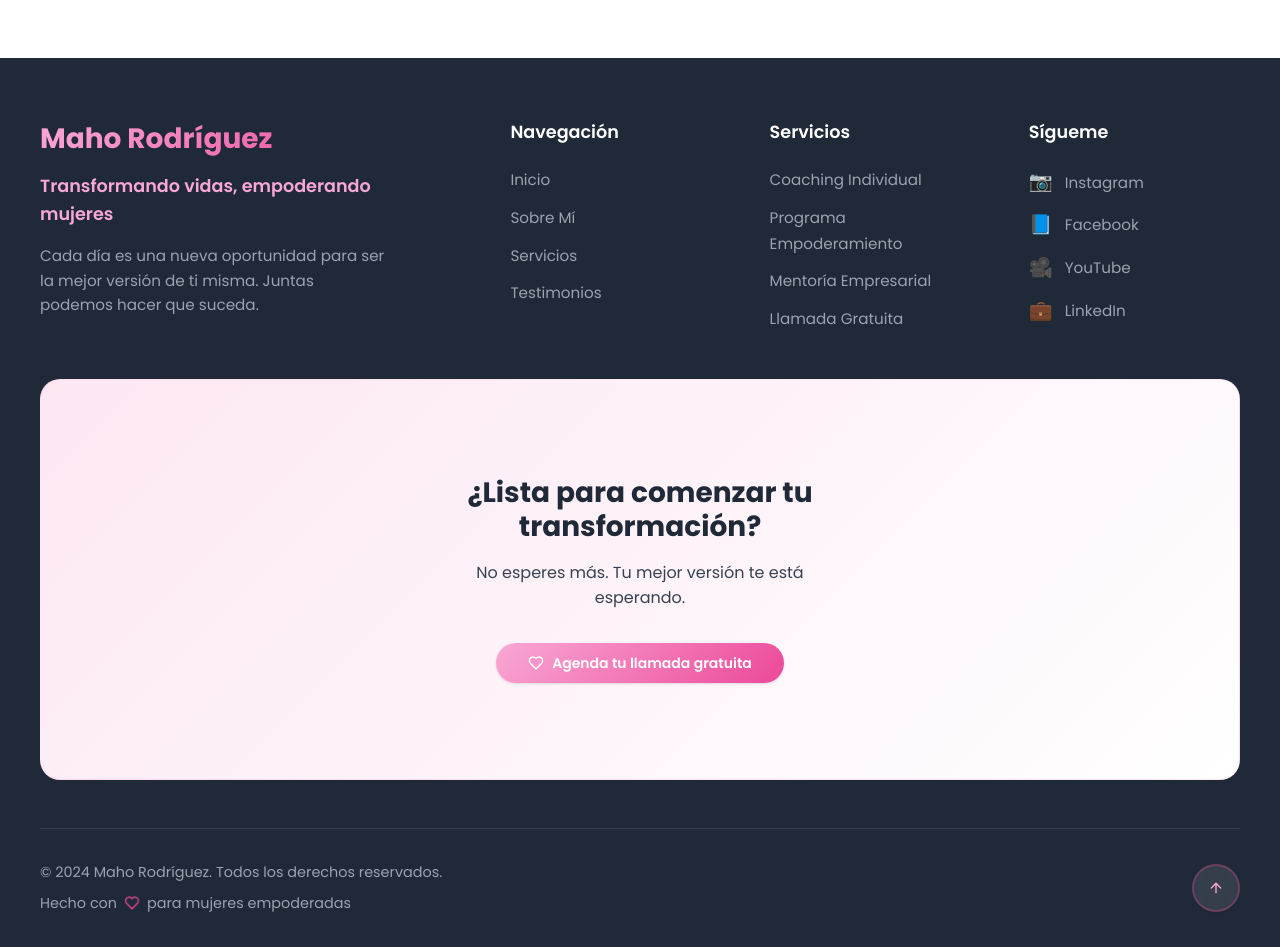
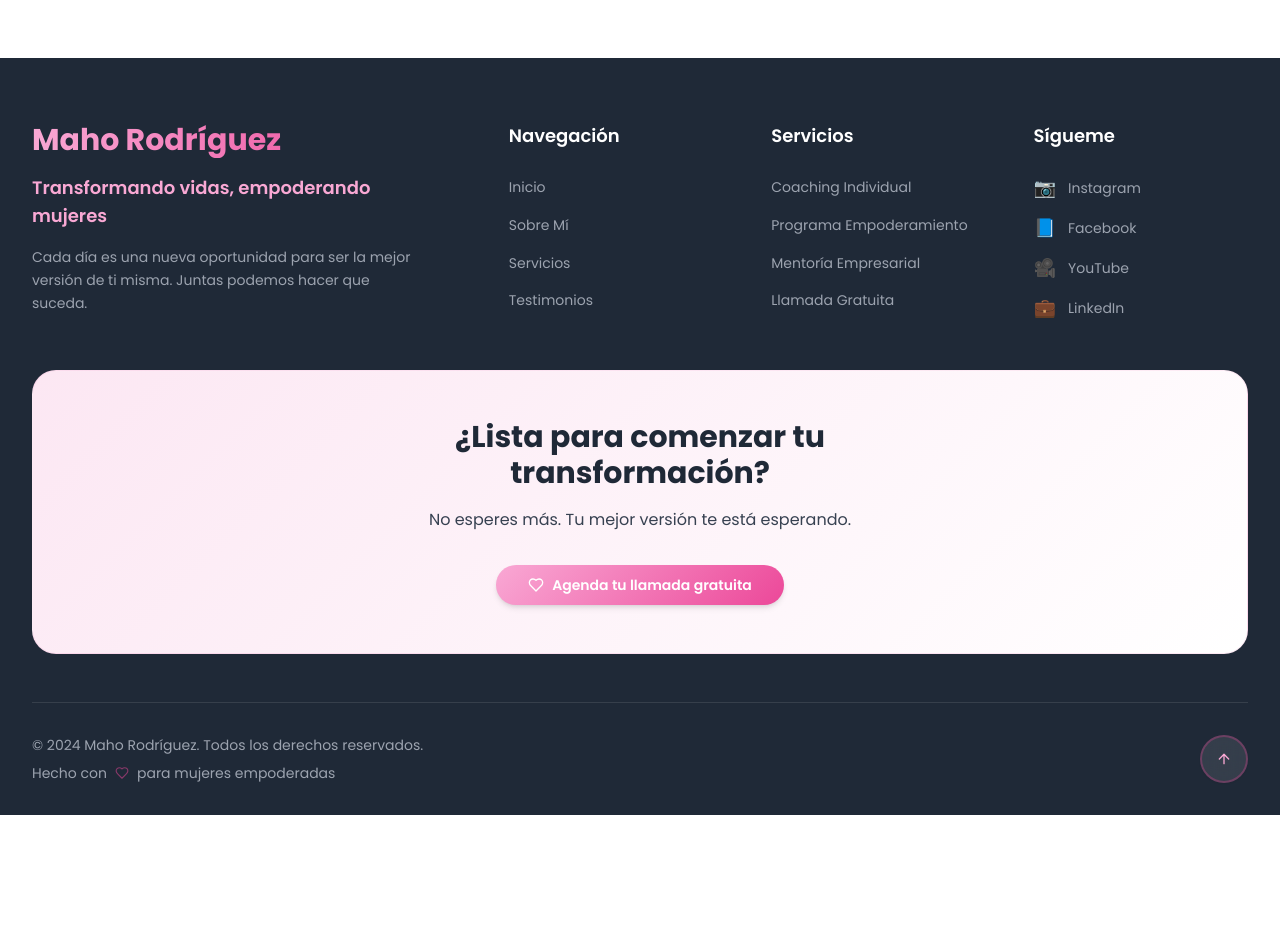
Before and after one commit to EwilAscanio/soymahorodriguez, a React (Vite) app: page / in a window 1280 px wide. Shown: the part 8900-9847 px from the top of the page. After the commit the page ends 9715 px from the top, so only its background shows below. Built offline with nearby package versions, Linux system fonts and the light colour scheme.

Commit message:
Modificaciones en Footer

```diff
--- a/src/components/Footer.jsx
+++ b/src/components/Footer.jsx
@@ -20,55 +20,55 @@ const Footer = () => {
   };
 
   return (
-    <footer className="footer">
-      <div className="footer-container">
-        <div className="footer-content">
-          <div className="footer-main">
-            <div className="footer-brand">
-              <h3 className="footer-logo">Maho Rodríguez</h3>
-              <p className="footer-tagline">
+    <footer className="bg-gray-800 text-white pt-16 px-8 pb-8">
+      <div className="max-w-screen-xl mx-auto">
+        <div className="mb-12">
+          <div className="grid grid-cols-1 md:grid-cols-[2fr_1fr_1fr_1fr] gap-12 mb-12">
+            <div className="max-w-sm">
+              <h3 className="text-3xl font-bold mb-4 bg-gradient-to-r from-pink-300 to-pink-500 bg-clip-text text-transparent">Maho Rodríguez</h3>
+              <p className="text-lg font-semibold text-pink-300 mb-4">
                 Transformando vidas, empoderando mujeres
               </p>
-              <p className="footer-description">
+              <p className="text-sm text-gray-400 leading-relaxed">
                 Cada día es una nueva oportunidad para ser la mejor versión de ti misma.
                 Juntas podemos hacer que suceda.
               </p>
             </div>
 
-            <div className="footer-links">
-              <div className="footer-column">
-                <h4 className="footer-title">Navegación</h4>
-                <ul className="footer-nav">
-                  <li><button onClick={() => document.getElementById("hero")?.scrollIntoView({ behavior: "smooth" })}>Inicio</button></li>
-                  <li><button onClick={() => document.getElementById("about")?.scrollIntoView({ behavior: "smooth" })}>Sobre Mí</button></li>
-                  <li><button onClick={() => document.getElementById("services")?.scrollIntoView({ behavior: "smooth" })}>Servicios</button></li>
-                  <li><button onClick={() => document.getElementById("testimonials")?.scrollIntoView({ behavior: "smooth" })}>Testimonios</button></li>
+            <div className="contents">
+              <div className="flex flex-col">
+                <h4 className="text-lg font-semibold mb-6 text-white">Navegación</h4>
+                <ul className="flex flex-col gap-3">
+                  <li><button className="bg-transparent border-none text-gray-400 text-sm text-left cursor-pointer transition-colors duration-200 p-0 hover:text-pink-300" onClick={() => document.getElementById("hero")?.scrollIntoView({ behavior: "smooth" })}>Inicio</button></li>
+                  <li><button className="bg-transparent border-none text-gray-400 text-sm text-left cursor-pointer transition-colors duration-200 p-0 hover:text-pink-300" onClick={() => document.getElementById("about")?.scrollIntoView({ behavior: "smooth" })}>Sobre Mí</button></li>
+                  <li><button className="bg-transparent border-none text-gray-400 text-sm text-left cursor-pointer transition-colors duration-200 p-0 hover:text-pink-300" onClick={() => document.getElementById("services")?.scrollIntoView({ behavior: "smooth" })}>Servicios</button></li>
+                  <li><button className="bg-transparent border-none text-gray-400 text-sm text-left cursor-pointer transition-colors duration-200 p-0 hover:text-pink-300" onClick={() => document.getElementById("testimonials")?.scrollIntoView({ behavior: "smooth" })}>Testimonios</button></li>
                 </ul>
               </div>
 
-              <div className="footer-column">
-                <h4 className="footer-title">Servicios</h4>
-                <ul className="footer-nav">
-                  <li><span>Coaching Individual</span></li>
-                  <li><span>Programa Empoderamiento</span></li>
-                  <li><span>Mentoría Empresarial</span></li>
-                  <li><span>Llamada Gratuita</span></li>
+              <div className="flex flex-col">
+                <h4 className="text-lg font-semibold mb-6 text-white">Servicios</h4>
+                <ul className="flex flex-col gap-3">
+                  <li><span className="text-gray-400 text-sm cursor-default">Coaching Individual</span></li>
+                  <li><span className="text-gray-400 text-sm cursor-default">Programa Empoderamiento</span></li>
+                  <li><span className="text-gray-400 text-sm cursor-default">Mentoría Empresarial</span></li>
+                  <li><span className="text-gray-400 text-sm cursor-default">Llamada Gratuita</span></li>
                 </ul>
               </div>
 
-              <div className="footer-column">
-                <h4 className="footer-title">Sígueme</h4>
-                <div className="social-links">
+              <div className="flex flex-col">
+                <h4 className="text-lg font-semibold mb-6 text-white">Sígueme</h4>
+                <div className="flex flex-col gap-3">
                   {socialLinks.map((social) => (
                     <a
                       key={social.name}
                       href={social.url}
                       target="_blank"
                       rel="noopener noreferrer"
-                      className="social-link"
+                      className="flex items-center gap-3 text-gray-400 no-underline text-sm transition-colors duration-200 hover:text-pink-300"
                       title={social.name}
                     >
-                      <span className="social-icon">{getSocialIcon(social.icon)}</span>
+                      <span className="text-lg">{getSocialIcon(social.icon)}</span>
                       <span className="social-name">{social.name}</span>
                     </a>
                   ))}
@@ -77,15 +77,15 @@ const Footer = () => {
             </div>
           </div>
 
-          <div className="footer-cta">
-            <div className="cta-content">
-              <h3 className="cta-title">¿Lista para comenzar tu transformación?</h3>
-              <p className="cta-description">
+          <div className="bg-[linear-gradient(135deg,_#FCE7F3_0%,_#FFFFFF_100%)] rounded-3xl p-12 text-center border border-pink-500/10">
+            <div className="max-w-lg mx-auto">
+              <h3 className="text-3xl font-bold text-gray-800 mb-4">¿Lista para comenzar tu transformación?</h3>
+              <p className="text-base text-gray-700 mb-8 leading-relaxed">
                 No esperes más. Tu mejor versión te está esperando.
               </p>
               <Button
                 onClick={() => document.getElementById("contact")?.scrollIntoView({ behavior: "smooth" })}
-                className="footer-cta-button"
+                className="bg-[linear-gradient(135deg,_#F9A8D4_0%,_#EC4899_100%)] text-white border-none px-8 py-4 rounded-full font-semibold flex items-center justify-center gap-2 mx-auto transition-all duration-300 shadow-md hover:-translate-y-0.5 hover:shadow-lg"
                 size="lg"
               >
                 <Heart size={16} />
@@ -95,17 +95,17 @@ const Footer = () => {
           </div>
         </div>
 
-        <div className="footer-bottom">
-          <div className="footer-copyright">
-            <p>© 2024 Maho Rodríguez. Todos los derechos reservados.</p>
-            <p className="footer-love">
-              Hecho con <Heart size={14} className="heart-icon" /> para mujeres empoderadas
+        <div className="flex justify-between items-center pt-8 border-t border-white/10">
+          <div className="flex flex-col gap-2">
+            <p className="text-sm text-gray-400 m-0">© 2024 Maho Rodríguez. Todos los derechos reservados.</p>
+            <p className="flex items-center gap-2 text-sm text-gray-400 m-0">
+              Hecho con <Heart size={14} className="text-pink-500 animate-pulse" /> para mujeres empoderadas
             </p>
           </div>
 
           <Button
             onClick={scrollToTop}
-            className="scroll-to-top"
+            className="w-12 h-12 border-2 border-pink-500/30 bg-white/10 text-pink-300 rounded-full transition-all duration-300 backdrop-blur-md hover:bg-pink-600 hover:text-white hover:border-pink-600 hover:-translate-y-0.5"
             size="icon"
             variant="outline"
           >
```
